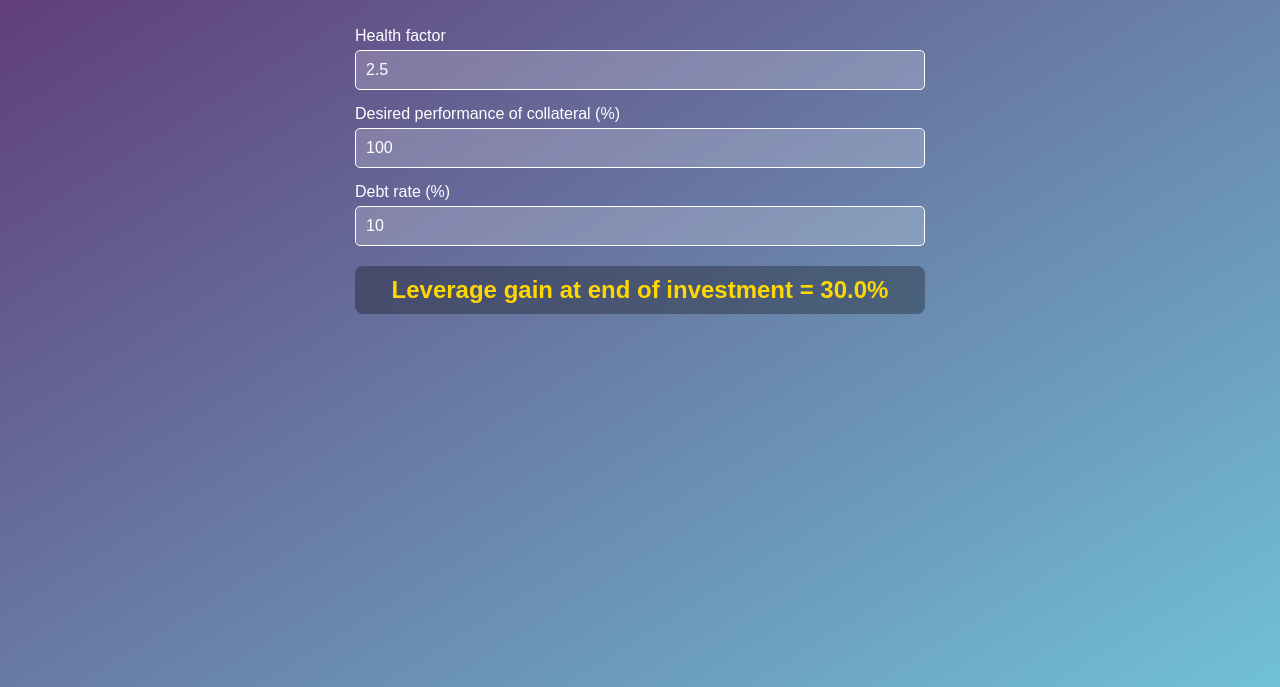
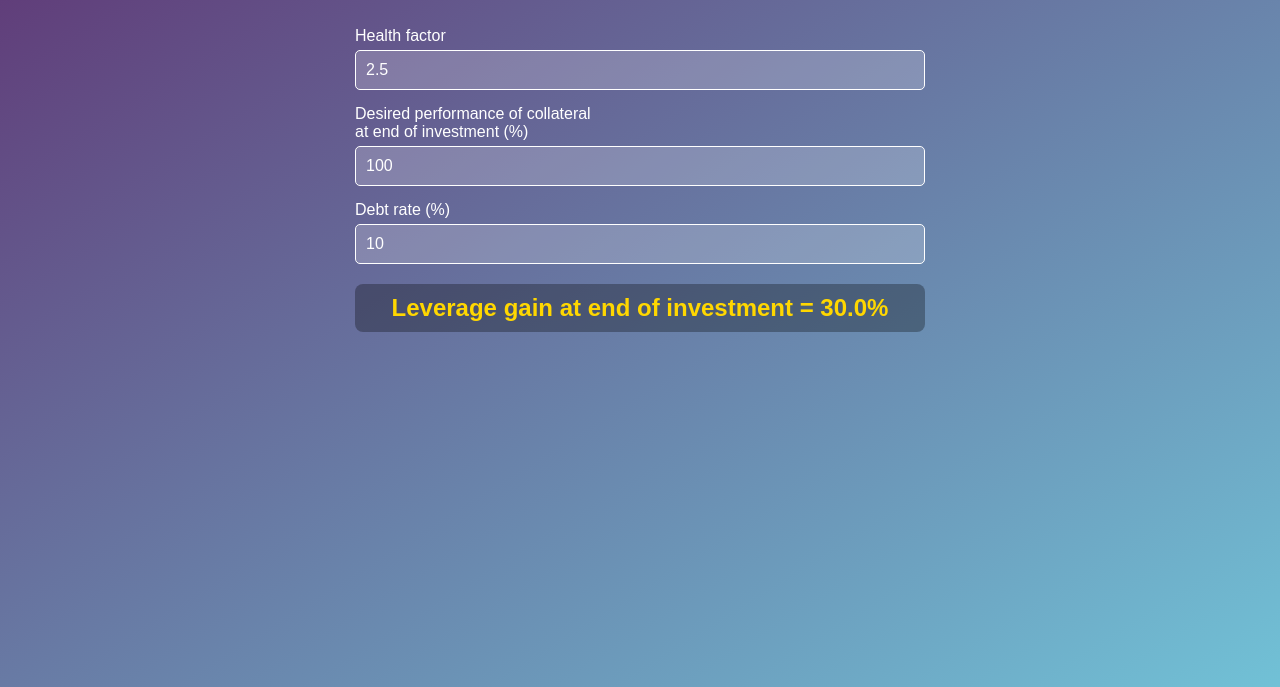
Before and after one commit to Philippe734/aave-leverage-gain, a plain HTML site: page index.html in a window 1280 px wide. Shown: the part 113-800 px from the top of the page. Drawn offline with Linux system fonts and the light colour scheme.

Commit message:
Update index.html

```diff
--- a/index.html
+++ b/index.html
@@ -107,7 +107,7 @@
         </div>
 
         <div class="input-group">
-            <label for="r">Desired performance of collateral (%)</label>
+            <label for="r">Desired performance of collateral <br> at end of investment (%)</label>
             <input type="number" id="r" step="any" value="100">
         </div>
 
```
